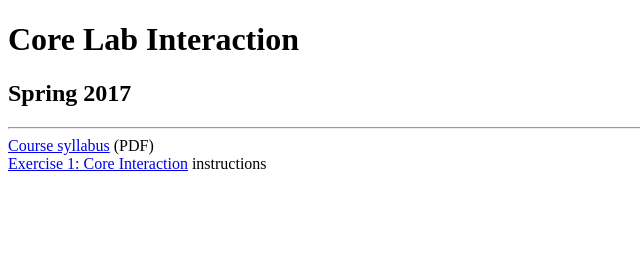
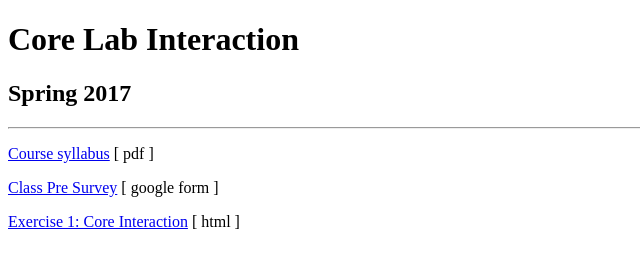
Before and after one commit to malloc-error/malloc-error.github.io, a plain HTML site: page cli_sp17/index.html in a window 1280 px wide. Shown: the whole page, without its empty margins (0-640 px from the left). Drawn offline with Linux system fonts and the light colour scheme.

Commit message:
added survey link

```diff
--- a/cli_sp17/index.html
+++ b/cli_sp17/index.html
@@ -9,8 +9,16 @@
     <h1>Core Lab Interaction</h1>
     <h2>Spring 2017</h2>
     <hr>
-    <a href="cli_sp17_syllabus.pdf">Course syllabus</a> (PDF)
-    <br>
-    <a href="core/">Exercise 1: Core Interaction</a> instructions
+    <p>
+    <a href="cli_sp17_syllabus.pdf">Course syllabus</a> [ pdf ]
+    </p>
+    <p>
+    <a href="core/">Class Pre Survey</a> [ google form ]
+    </p>
+    <p>
+    <a href="core/">Exercise 1: Core Interaction</a> [ html ]
+    </p>
+
+
   </body>
 </html>
```
